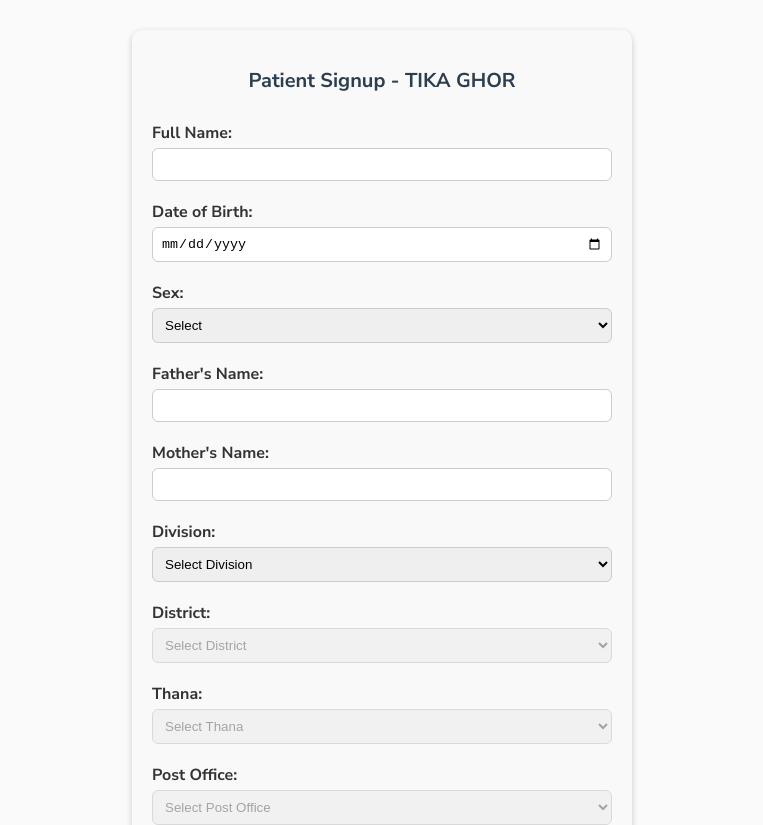
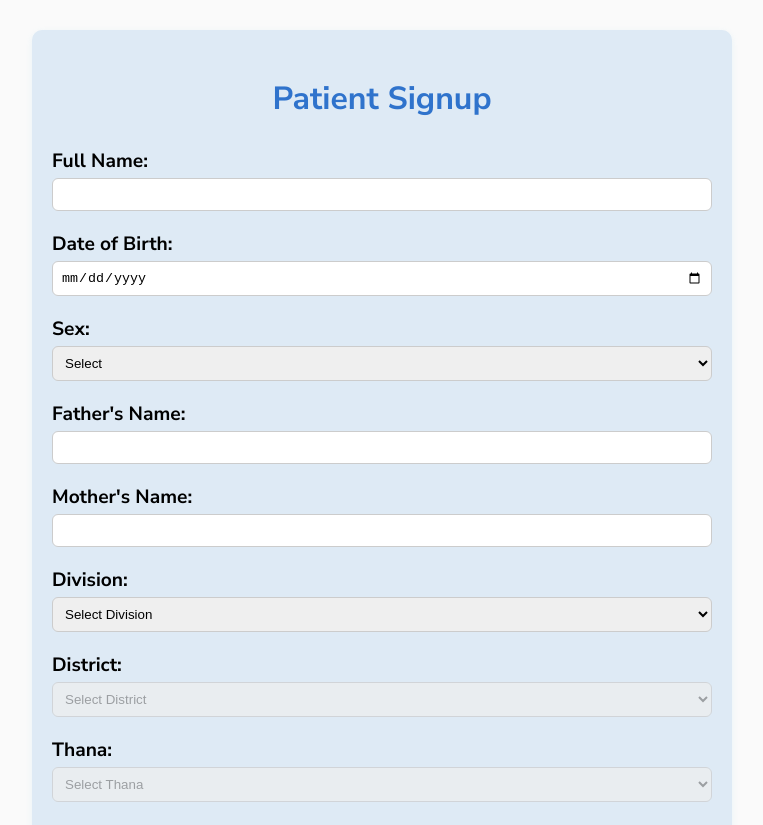
Before and after one commit to AbdullahNoman4146/TIKA-GHOR, a React (Create React App) app: page /signup in a window 1280 px wide. Shown: the top 825 px of the page, without its empty margins (258-1021 px from the left). Built offline with nearby package versions, Linux system fonts and the light colour scheme.

Commit message:
added input validation checking

```diff
--- a/src/pages/Signup.css
+++ b/src/pages/Signup.css
@@ -1,10 +1,20 @@
 .signup-container {
-    max-width: 500px;
+    max-width: 700px;
     margin: 30px auto;
     padding: 20px;
-    background: #f9f9f9;
+    background: #deeaf5;
     border-radius: 10px;
-    box-shadow: 0px 2px 6px rgba(0, 0, 0, 0.2);
+    box-shadow: 0px 2px 6px rgba(167, 218, 238, 0.2);
+    color: #000000;
+    font-size: larger;
+}
+
+#heading {
+    text-align: center;
+    margin-bottom: 20px;
+    color: #2f73cc;
+    font-weight: bold;
+    font-size: xx-large;
 }
 
 .signup-container h2 {
@@ -37,6 +47,7 @@
 
 .signup-form button {
     background: #3498db;
+    font-size: large;
     color: white;
     border: none;
     padding: 10px;
@@ -52,6 +63,7 @@
 .signup-container p {
     text-align: center;
     margin-top: 15px;
+    font-size: large;
 }
 
 .signup-container a {
--- a/src/pages/Signup.js
+++ b/src/pages/Signup.js
@@ -20,24 +20,25 @@ function Signup() {
         confirmPassword: "",
     });
 
-    // 📌 Location data (example, you can expand later)
+    const [errors, setErrors] = useState({});
+
     const locationData = {
         Dhaka: {
             Dhaka: {
-                "Dhanmondi": ["Kalabagan PO", "Satmasjid PO"],
-                "Mirpur": ["Mirpur-1 PO", "Mirpur-10 PO"],
+                Dhanmondi: ["Kalabagan PO", "Satmasjid PO"],
+                Mirpur: ["Mirpur-1 PO", "Mirpur-10 PO"],
             },
             Gazipur: {
-                "Tongi": ["Tongi PO", "Gazipur Sadar PO"],
+                Tongi: ["Tongi PO", "Gazipur Sadar PO"],
             },
         },
         Chattogram: {
             Chattogram: {
-                "Pahartali": ["Pahartali PO", "Nasirabad PO"],
-                "Kotwali": ["Anderkilla PO", "Chawkbazar PO"],
+                Pahartali: ["Pahartali PO", "Nasirabad PO"],
+                Kotwali: ["Anderkilla PO", "Chawkbazar PO"],
             },
             CoxsBazar: {
-                "Teknaf": ["Teknaf PO", "Cox Sadar PO"],
+                Teknaf: ["Teknaf PO", "Cox Sadar PO"],
             },
         },
     };
@@ -50,23 +51,61 @@ function Signup() {
         });
     };
 
+    //validation function
+    const validateForm = () => {
+        const newErrors = {};
+        const emailPattern = /^[^\s@]+@[^\s@]+\.[^\s@]+$/;
+
+        Object.keys(formData).forEach((key) => {
+            if (!formData[key] && key !== "photo") {
+                newErrors[key] = "This field is required";
+            }
+        });
+
+        if (formData.email && !emailPattern.test(formData.email)) {
+            newErrors.email = "Invalid email format";
+        }
+
+        if (formData.password) {
+            if (formData.password.length < 7) {
+                newErrors.password = "Password must be at least 7 characters";
+            }
+            if (!/[A-Za-z]/.test(formData.password) || !/[0-9!@#$%^&*]/.test(formData.password)) {
+                newErrors.password = "Password must include letters and numbers/symbols";
+            }
+        }
+
+        if (formData.confirmPassword !== formData.password) {
+            newErrors.confirmPassword = "Passwords do not match";
+        }
+
+        setErrors(newErrors);
+        return Object.keys(newErrors).length === 0;
+    };
+
     const handleSubmit = (e) => {
         e.preventDefault();
-        console.log(formData);
-        // 🔗 TODO: connect this with backend / database
-        // 🔗 TODO: redirect to Login page after successful signup
+
+        if (validateForm()) {
+            console.log("✅ Valid data submitted:", formData);
+            // place to connect with backend
+        } else {
+            console.log("❌ Form has errors");
+        }
     };
 
     return (
         <div className="signup-container">
-            <h2>Patient Signup - TIKA GHOR</h2>
+            <h2 id="heading">Patient Signup</h2>
             <form onSubmit={handleSubmit} className="signup-form">
 
                 <label>Full Name:</label>
                 <input type="text" name="name" onChange={handleChange} required />
+                {errors.name && <p className="error">{errors.name}</p>}
 
                 <label>Date of Birth:</label>
                 <input type="date" name="dob" onChange={handleChange} required />
+                {errors.dob && <p className="error">{errors.dob}</p>}
 
                 <label>Sex:</label>
                 <select name="sex" onChange={handleChange} required>
@@ -75,30 +114,25 @@ function Signup() {
                     <option value="Female">Female</option>
                     <option value="Other">Other</option>
                 </select>
+                {errors.sex && <p className="error">{errors.sex}</p>}
 
                 <label>Father's Name:</label>
                 <input type="text" name="fatherName" onChange={handleChange} required />
+                {errors.fatherName && <p className="error">{errors.fatherName}</p>}
 
                 <label>Mother's Name:</label>
                 <input type="text" name="motherName" onChange={handleChange} required />
+                {errors.motherName && <p className="error">{errors.motherName}</p>}
 
-                {/* Division Dropdown */}
                 <label>Division:</label>
-                <select
-                    name="division"
-                    value={formData.division}
-                    onChange={handleChange}
-                    required
-                >
+                <select name="division" value={formData.division} onChange={handleChange} required>
                     <option value="">Select Division</option>
                     {Object.keys(locationData).map((div) => (
-                        <option key={div} value={div}>
-                            {div}
-                        </option>
+                        <option key={div} value={div}>{div}</option>
                     ))}
                 </select>
+                {errors.division && <p className="error">{errors.division}</p>}
 
-                {/* District Dropdown */}
                 <label>District:</label>
                 <select
                     name="district"
@@ -110,13 +144,11 @@ function Signup() {
                     <option value="">Select District</option>
                     {formData.division &&
                         Object.keys(locationData[formData.division]).map((dis) => (
-                            <option key={dis} value={dis}>
-                                {dis}
-                            </option>
+                            <option key={dis} value={dis}>{dis}</option>
                         ))}
                 </select>
+                {errors.district && <p className="error">{errors.district}</p>}
 
-                {/* Thana Dropdown */}
                 <label>Thana:</label>
                 <select
                     name="thana"
@@ -128,16 +160,12 @@ function Signup() {
                     <option value="">Select Thana</option>
                     {formData.division &&
                         formData.district &&
-                        Object.keys(
-                            locationData[formData.division][formData.district]
-                        ).map((th) => (
-                            <option key={th} value={th}>
-                                {th}
-                            </option>
+                        Object.keys(locationData[formData.division][formData.district]).map((th) => (
+                            <option key={th} value={th}>{th}</option>
                         ))}
                 </select>
+                {errors.thana && <p className="error">{errors.thana}</p>}
 
-                {/* Post Office Dropdown */}
                 <label>Post Office:</label>
                 <select
                     name="postOffice"
@@ -150,14 +178,11 @@ function Signup() {
                     {formData.division &&
                         formData.district &&
                         formData.thana &&
-                        locationData[formData.division][formData.district][
-                            formData.thana
-                        ].map((po) => (
-                            <option key={po} value={po}>
-                                {po}
-                            </option>
+                        locationData[formData.division][formData.district][formData.thana].map((po) => (
+                            <option key={po} value={po}>{po}</option>
                         ))}
                 </select>
+                {errors.postOffice && <p className="error">{errors.postOffice}</p>}
 
                 <label>Blood Group:</label>
                 <select name="bloodGroup" onChange={handleChange} required>
@@ -171,26 +196,30 @@ function Signup() {
                     <option value="O+">O+</option>
                     <option value="O-">O-</option>
                 </select>
+                {errors.bloodGroup && <p className="error">{errors.bloodGroup}</p>}
 
                 <label>Photo:</label>
                 <input type="file" name="photo" accept="image/*" onChange={handleChange} />
 
                 <label>Mobile Number:</label>
                 <input type="tel" name="mobile" onChange={handleChange} required />
+                {errors.mobile && <p className="error">{errors.mobile}</p>}
 
                 <label>Email:</label>
                 <input type="email" name="email" onChange={handleChange} required />
+                {errors.email && <p className="error">{errors.email}</p>}
 
                 <label>Password:</label>
                 <input type="password" name="password" onChange={handleChange} required />
+                {errors.password && <p className="error">{errors.password}</p>}
 
                 <label>Confirm Password:</label>
                 <input type="password" name="confirmPassword" onChange={handleChange} required />
+                {errors.confirmPassword && <p className="error">{errors.confirmPassword}</p>}
 
                 <button type="submit">Signup</button>
             </form>
 
-            {/* 🔗 Here connect with Login page */}
             <p>
                 Already have an account? <a href="/login">Login here</a>
             </p>
```
